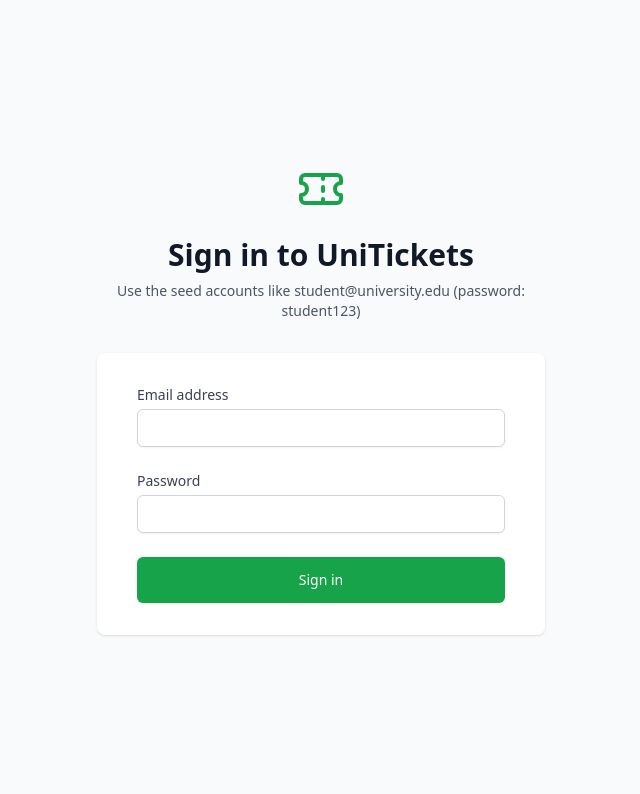
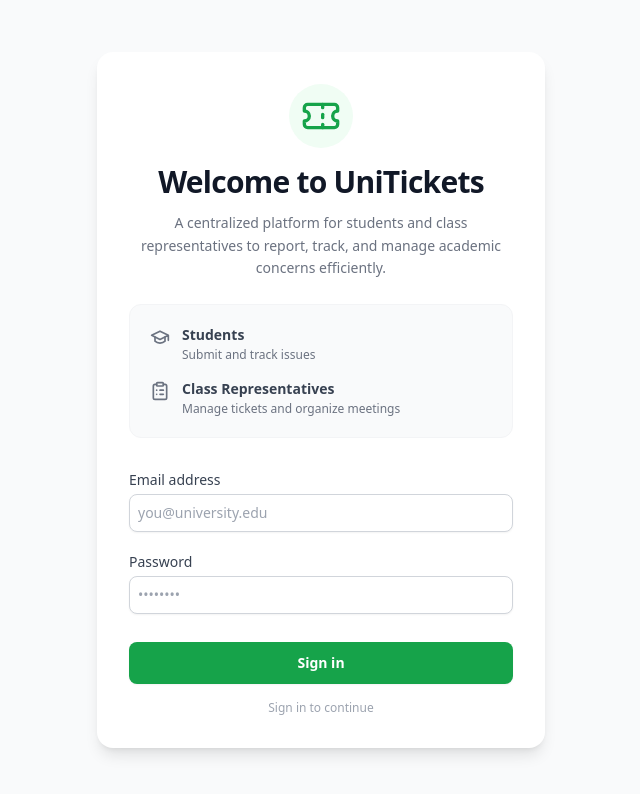
Before and after one commit to izayrtromp/unitickets, a React (Vite) app in the folder frontend/: page /login in a window 1280 px wide. Shown: the top 794 px of the page, without its empty margins (319-959 px from the left). Built offline with nearby package versions, Linux system fonts and the light colour scheme; no server answers.

Commit message:
polish login page UI

```diff
--- a/frontend/src/pages/Login.jsx
+++ b/frontend/src/pages/Login.jsx
@@ -1,15 +1,20 @@
-import React, { useState } from 'react';
+import React, { useState, useEffect } from 'react';
 import { useNavigate } from 'react-router-dom';
 import { useAuth } from '../context/AuthContext';
-import { Ticket } from 'lucide-react';
+import { Ticket, GraduationCap, ClipboardList } from 'lucide-react';
 
 const Login = () => {
   const [email, setEmail] = useState('');
   const [password, setPassword] = useState('');
   const [error, setError] = useState('');
   const [isLoggingIn, setIsLoggingIn] = useState(false);
+  const [isVisible, setIsVisible] = useState(false);
   const { login } = useAuth();
   const navigate = useNavigate();
+
+  useEffect(() => {
+    setIsVisible(true);
+  }, []);
 
   const handleSubmit = async (e) => {
     e.preventDefault();
@@ -26,55 +31,91 @@ const Login = () => {
   };
 
   return (
-    <div className="min-h-screen bg-gray-50 flex flex-col justify-center py-12 sm:px-6 lg:px-8">
-      <div className="sm:mx-auto sm:w-full sm:max-w-md">
-        <div className="flex justify-center">
-          <Ticket className="h-12 w-12 text-primary-600" />
+    <div className={`min-h-screen bg-gray-50 flex flex-col justify-center items-center py-12 px-4 sm:px-6 lg:px-8 transition-opacity duration-700 ease-out ${isVisible ? 'opacity-100' : 'opacity-0'}`}>
+      <div className="bg-white w-full max-w-md rounded-2xl shadow-lg p-8">
+
+        {/* Top Section */}
+        <div className="flex flex-col items-center mb-6">
+          <div className="bg-primary-50 p-3 rounded-full mb-4">
+            <Ticket className="h-10 w-10 text-primary-600" />
           </div>
-        <h2 className="mt-6 text-center text-3xl font-extrabold text-gray-900">
-          Sign in to UniTickets
+          <h2 className="text-2xl sm:text-3xl font-extrabold text-gray-900 tracking-tight text-center">
+            Welcome to UniTickets
           </h2>
-        <p className="mt-2 text-center text-sm text-gray-600">
-          Use the seed accounts like student@university.edu (password: student123)
+          <p className="mt-3 text-center text-sm text-gray-500 leading-relaxed">
+            A centralized platform for students and class representatives to report, track, and manage academic concerns efficiently.
           </p>
         </div>
 
-      <div className="mt-8 sm:mx-auto sm:w-full sm:max-w-md">
-        <div className="bg-white py-8 px-4 shadow sm:rounded-lg sm:px-10">
-          <form className="space-y-6" onSubmit={handleSubmit}>
-            {error && <div className="text-red-500 text-sm">{error}</div>}
+        {/* Role Explanation Section */}
+        <div className="bg-gray-50 rounded-xl p-5 mb-8 space-y-4 border border-gray-100">
+          <div className="flex items-start space-x-3">
+            <div className="flex-shrink-0 mt-0.5">
+              <GraduationCap className="h-5 w-5 text-gray-500" />
+            </div>
+            <div>
+              <h3 className="text-sm font-semibold text-gray-700">Students</h3>
+              <p className="text-xs text-gray-500 mt-0.5">Submit and track issues</p>
+            </div>
+          </div>
+          <div className="flex items-start space-x-3">
+            <div className="flex-shrink-0 mt-0.5">
+              <ClipboardList className="h-5 w-5 text-gray-500" />
+            </div>
+            <div>
+              <h3 className="text-sm font-semibold text-gray-700">Class Representatives</h3>
+              <p className="text-xs text-gray-500 mt-0.5">Manage tickets and organize meetings</p>
+            </div>
+          </div>
+        </div>
+
+        {/* Login Form Section */}
+        <form className="space-y-5" onSubmit={handleSubmit}>
+          {error && (
+            <div className="bg-red-50 text-red-600 text-sm p-3 rounded-lg border border-red-100 text-center">
+              {error}
+            </div>
+          )}
 
           <div>
-              <label className="block text-sm font-medium text-gray-700">Email address</label>
+            <label className="block text-sm font-medium text-gray-700 mb-1">Email address</label>
             <input
               type="email"
               required
               disabled={isLoggingIn}
-                className="input-field disabled:opacity-50"
+              className="input-field w-full disabled:opacity-50 rounded-lg transition-shadow focus:ring-2 focus:ring-primary-500"
               value={email}
               onChange={(e) => setEmail(e.target.value)}
+              placeholder="you@university.edu"
             />
           </div>
 
           <div>
-              <label className="block text-sm font-medium text-gray-700">Password</label>
+            <label className="block text-sm font-medium text-gray-700 mb-1">Password</label>
             <input
               type="password"
               required
               disabled={isLoggingIn}
-                className="input-field disabled:opacity-50"
+              className="input-field w-full disabled:opacity-50 rounded-lg transition-shadow focus:ring-2 focus:ring-primary-500"
               value={password}
               onChange={(e) => setPassword(e.target.value)}
+              placeholder="••••••••"
             />
           </div>
 
-            <div>
-              <button type="submit" disabled={isLoggingIn} className="w-full btn-primary py-3 disabled:opacity-50">
+          <div className="pt-2">
+            <button
+              type="submit"
+              disabled={isLoggingIn}
+              className="w-full btn-primary py-2.5 rounded-lg text-sm font-semibold shadow-sm hover:shadow transition-all disabled:opacity-50"
+            >
               {isLoggingIn ? 'Signing in...' : 'Sign in'}
             </button>
+            <p className="mt-4 text-center text-xs text-gray-400">
+              Sign in to continue
+            </p>
           </div>
         </form>
-        </div>
       </div>
     </div>
   );
```
Lines whose indentation alone changed are shown as unchanged.
